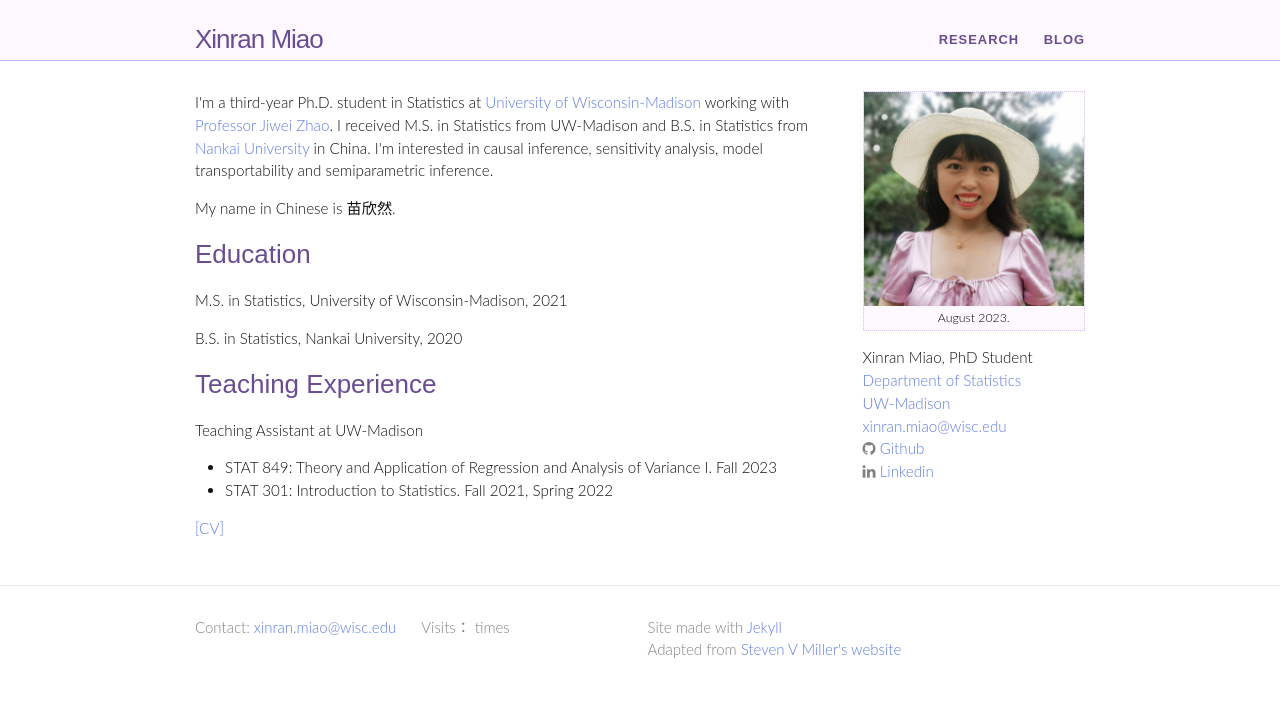
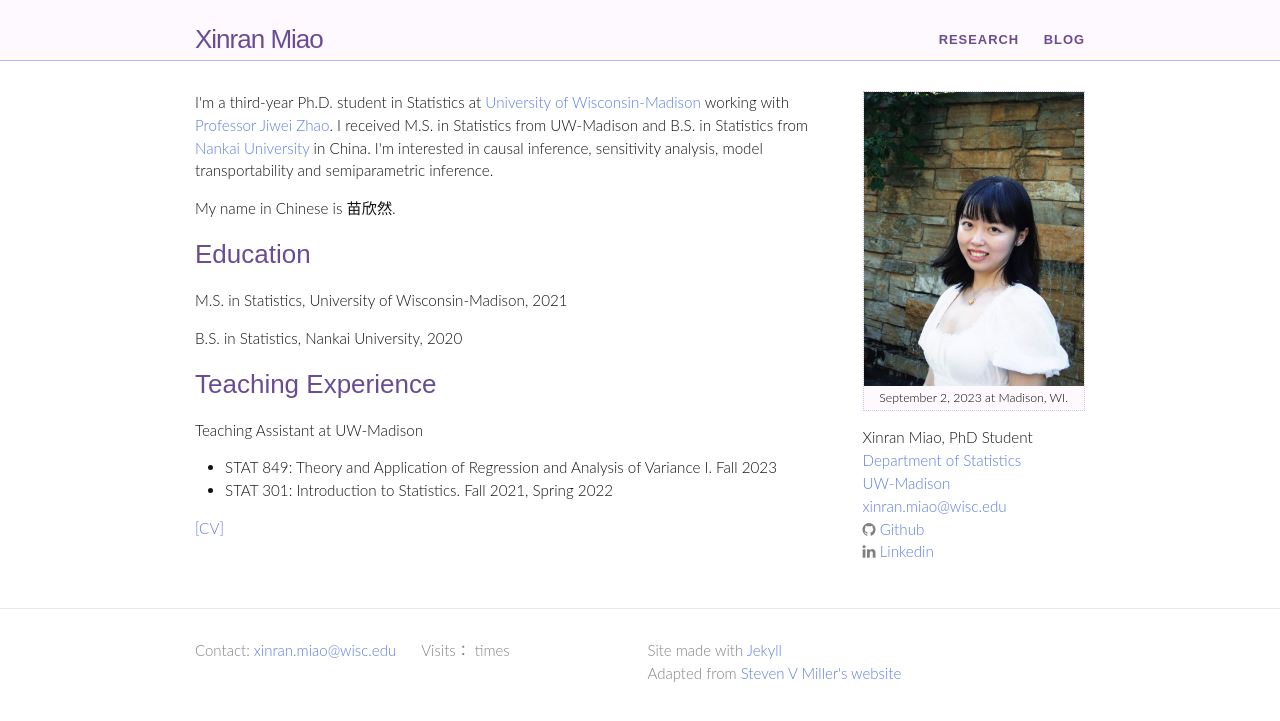
Before and after one commit to XinranMiao/XinranMiao.github.io, a Jekyll site: the page built from index.html, in a window 1280 px wide. Shown: the top 721 px of the page. Built offline with Jekyll 4.4.1, drawn with Linux system fonts in a browser that asks for light colours; nearby versions of some CDN libraries; some web fonts are replaced; comment, search, counter and statistics services are not loaded.

Commit message:
update photo

```diff
--- a/index.html
+++ b/index.html
@@ -57,7 +57,7 @@ layout: default
 			<p></p>
 		</div>
         <div class="column right">
-            {% include image.html url="/images/xinranmiao_202308.jpg" caption="August 2023." width=1000 align="center" %}
+            {% include image.html url="/images/xinranmiao_202309.jpg" caption="September 2, 2023 at Madison, WI." width=1000 align="center" %}
 			<ul class="contact-list">
 				<li>Xinran Miao, PhD Student</li>
 				<li> <a href="https://stat.wisc.edu">Department of Statistics</a></li>
```
Also changed, not shown: images/xinranmiao_202309.jpg (added).
